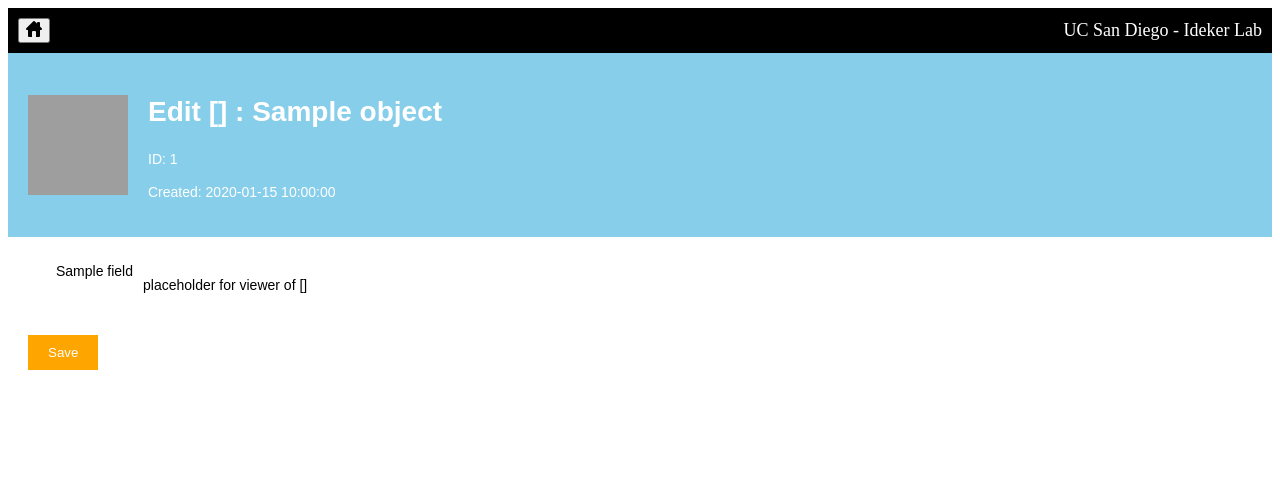
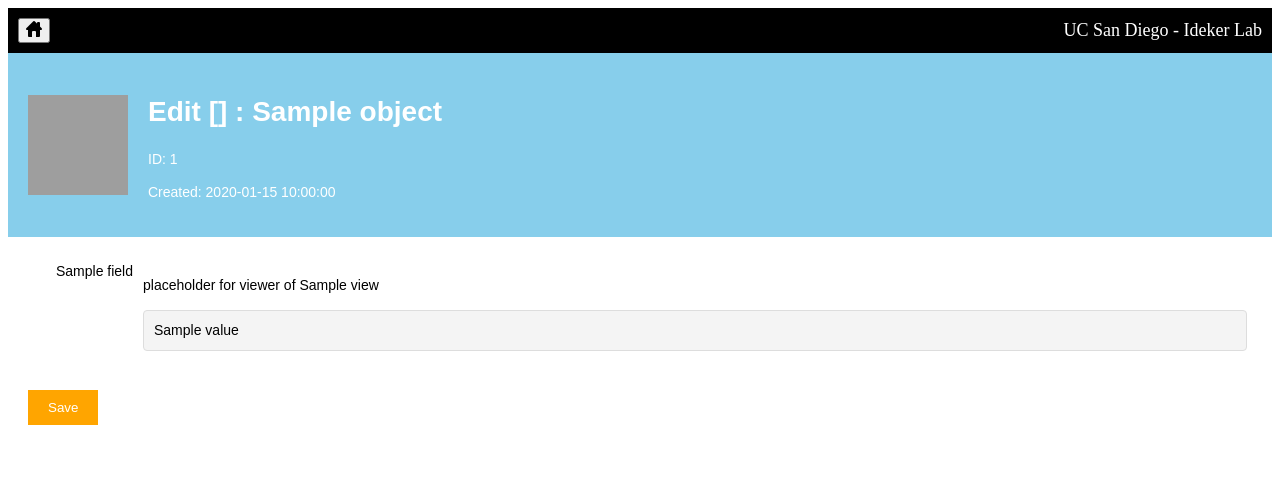
Before and after one commit to idekerlab/agent_evaluation, a FastAPI app: template app/templates/edit_object.html in a window 1280 px wide. Shown: the top 497 px of the page. Run offline with FastAPI, Linux system fonts and the light colour scheme; the template is opened without the code that fills it: most values are stand-ins (such as "Sample title", 1, 10 or a date in 2020); parts of the project's set-up code (start-up, migrations or seed data) failed here and were passed over; grey boxes are pictures that could not be loaded.

Commit message:
fixed issues with display and saving of non-editable fields

```diff
--- a/app/app.py
+++ b/app/app.py
@@ -149,6 +149,7 @@ def generate_form(object_type, specifications, obj_properties):
         try:
             field = {
                 "name": field_name,
+                "type": field_spec.get("type", "text"),  # Default to "text
                 "label": field_spec.get("label") or field_name.replace('_', ' '),
                 "input_type": field_spec.get("input_type", "text"),
                 "value": obj_properties.get(field_name, field_spec.get("default", "")),
@@ -179,6 +180,7 @@ async def update_object(request: Request, object_type: str, object_id: str):
 
     # Get the specific specifications for the given object_type
     object_spec = object_specifications[object_type]
+    # Process the form data to handle list_of_object_ids
     for field_name, field_spec in object_spec["properties"].items():
         if field_spec.get("type") == "list_of_object_ids":
             id_list = form_data.get(field_name).split(",")
--- a/app/templates/edit_object.html
+++ b/app/templates/edit_object.html
@@ -142,7 +142,7 @@
                         <tr>
                             <td style="width: 100px;
                                 min-width: 100px; word-wrap: break-word;
-                                padding-top: 5px; text-align: right";>{{ field.label }}</td>
+                                padding-top: 5px; text-align: right;">{{ field.label }}</td>
                             <td>
                                 {% if field.editable %}
                                     {% if field.input_type == 'text' %}
@@ -222,21 +222,28 @@
                                     {% endif %}
                                 {% else %}
                                     {% if field.view == 'text' %}
-                                        <button type="button" class="collapsible">{{ field.value | truncate(15) }}</button>
-                                        <div class="content">
+                                        <input type="hidden" name="{{ field.name }}" value="{{ field.value }}">
+                                        {% if field.type == 'int' %}
+                                            <!-- catch this case because the default is to assume that the value is text that can be truncated -->
                                             <pre>{{ field.value }}</pre>
-                                        </div>
+
+                                        {% else %}
+                                            <p>text</p>
+                                            <button type="button" class="collapsible">{{ field.value | truncate(15) }}</button>
+                                            <pre>{{ field.value }}</pre>
+                                        {% endif %}
                                     {% elif field.view == 'object_link' %}
-                                        <a href="/objects/{{ field.value.object_type }}/{{ field.value.id }}">{{ field.value.id }}</a>
+                                        <input type="hidden" name="{{ field.name }}" value="{{ field.value }}">
+                                        <pre>{{ field.value }}</pre>
                                     {% elif field.view == 'list_of_object_links' %}
+                                        <input type="hidden" name="{{ field.name }}" value="{{ field.value }}">
                                         {% for item in field.value %}
-                                            <a href="/objects/{{ item.object_type }}/{{ item.id }}">{{ item.id }}</a><br>
+                                            <pre>{{ item }}</pre>
                                         {% endfor %}
                                     {% else %}
-                                        <p>placeholder for viewer of {{ item.object_type }}</p>
-                                        <div class="content">
-                                            <pre>{{ field.value }}</pre>
-                                        </div>
+                                        <input type="hidden" name="{{ field.name }}" value="{{ field.value }}">
+                                        <p>placeholder for viewer of {{ field.view }}</p>
+                                        <pre>{{ field.value }}</pre>
                                     {% endif %}
                                 {% endif %}
                             </td>
--- a/app/view_edit_specs.py
+++ b/app/view_edit_specs.py
@@ -152,7 +152,7 @@ object_specifications = {
                 "editable": True
             },
             "n_hypotheses_per_analyst": {
-                "type": "integer",
+                "type": "int",
                 "label": "hypotheses\nper analyst",
                 "input_type": "number",
                 "view": "text",
@@ -191,8 +191,9 @@ object_specifications = {
                 "editable": False
             },
             "n_hypotheses_per_analyst": {
-                "type": "integer",
+                "type": "int",
                 "editable": False,
+                "input_type": "number",
                 "view": "text",
                 "label": "hypotheses\nper analyst",
             },
```
